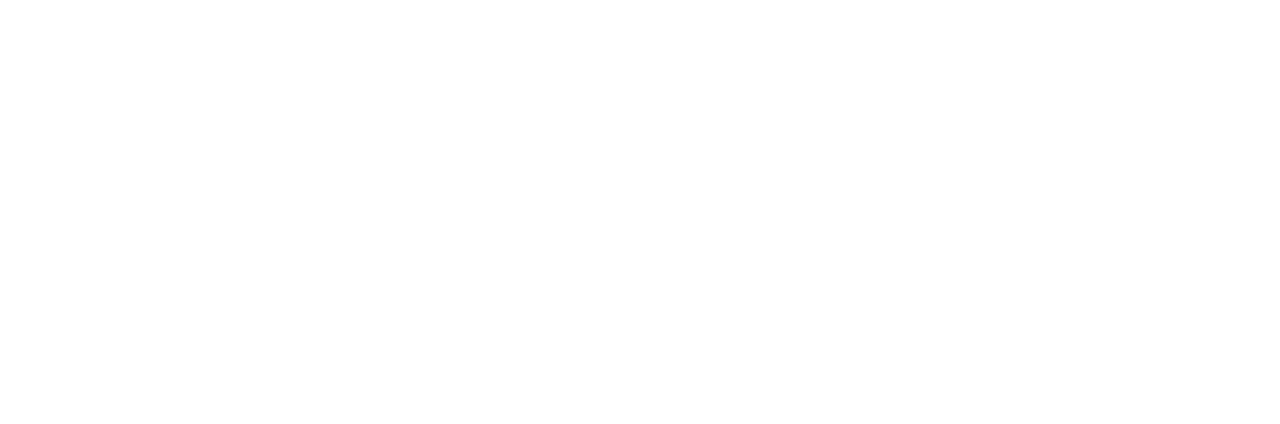
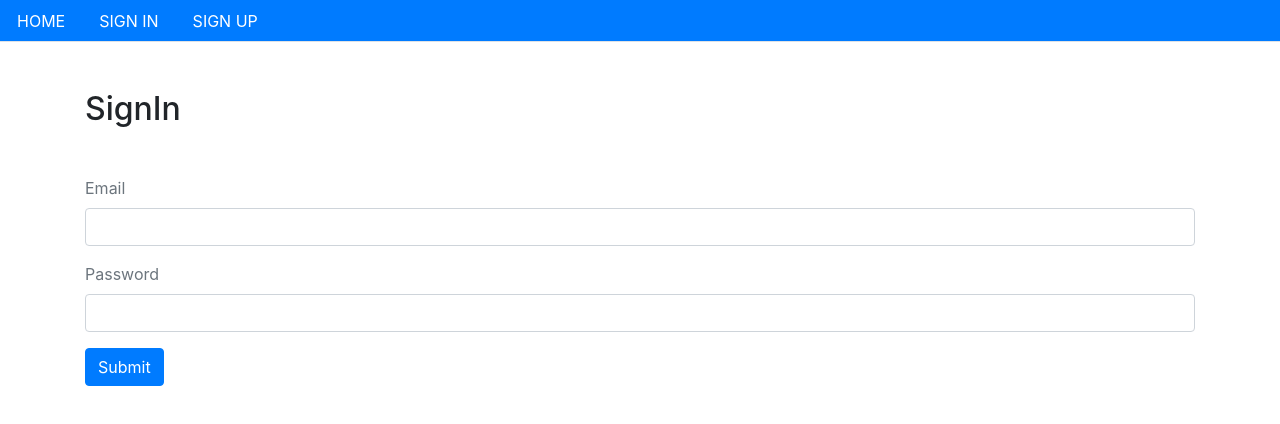
Before and after one commit to Morksha/DevelopmentTask, a React (Create React App) app in the folder react-front/: page /signin in a window 1280 px wide. Shown: the top 424 px of the page. Built offline with nearby package versions, Linux system fonts and the light colour scheme.

Commit message:
no message

```diff
--- a/react-front/package.json
+++ b/react-front/package.json
@@ -6,8 +6,8 @@
     "@testing-library/jest-dom": "^5.16.5",
     "@testing-library/react": "^13.3.0",
     "@testing-library/user-event": "^13.5.0",
-    "react": "^18.2.0",
-    "react-dom": "^18.2.0",
+    "react": "^17.0.2",
+    "react-dom": "^17.0.2",
     "react-router-dom": "^5.2.0",
     "react-scripts": "5.0.1",
     "web-vitals": "^2.1.4"
--- a/react-front/src/MainRouter.js
+++ b/react-front/src/MainRouter.js
@@ -1,13 +1,17 @@
 import React from 'react';
 import { Route, Switch } from "react-router-dom";
 import Home from './core/Home';
+import Menu from './core/Menu';
 import Signup from './user/Signup';
+import Signin from './user/Signin';
 
 const MainRouter = () => (
 <div>
+<Menu />
 <Switch>
 <Route exact path="/" component={Home} />
-<Route exact path="/Signup" component={Signup} />
+<Route exact path="/signup" component={Signup} />
+<Route exact path="/signin" component={Signin} />
 </Switch>
 
 </div>
--- /dev/null
+++ b/react-front/src/core/Menu.js
@@ -0,0 +1,27 @@
+import React from 'react'
+import {Link , withRouter} from 'react-router-dom';
+
+const isActive = (history,path) => {
+  if(history.location.pathname == path) return {color:"#ff9900"}
+  else return {color:"#ffffff"}
+}
+
+const Menu = ({history}) =>(
+  <div>
+  <ul className="nav nav-tabs bg-primary " >
+    <li className="nav-item">
+      <Link className="nav-link text-white" style={isActive(history,"/")} to="/">HOME</Link>
+    </li>
+    <li className="nav-item">
+    <Link className="nav-link text-white" style={isActive(history,"/signin")} to="/signin">SIGN IN</Link>
+    </li>
+    <li className="nav-item">
+      <Link className="nav-link text-white" style={isActive(history,"/signup")} to="/signup">SIGN UP</Link>
+    </li>
+  </ul>
+  </div>
+);
+
+
+
+export default withRouter(Menu);
--- /dev/null
+++ b/react-front/src/user/Signin.js
@@ -0,0 +1,114 @@
+import React, {Component} from "react";
+import {Redirect} from 'react-router-dom'
+
+class Signin extends Component {
+
+  constructor(){
+super();
+this.state ={
+  email:"",
+  password:"",
+  error:"",
+  redirectToReferer:false,
+  loading: false
+};
+
+  }
+
+  handleChange = (name) => (event) => {
+    this.setState({error:""})
+    this.setState({[name]:event.target.value});
+  };
+
+  authenticate(jwt, next){
+    if(typeof window !== "undefined"){
+      localStorage.setItem("jwt",JSON.stringify(jwt));
+      next();
+    }
+  }
+
+  clickSubmit = event => {
+    event.preventDefault();
+    this.setState({loading:true})
+    const{email, password} = this.state;
+    const user = {
+      email,
+      password
+    };
+    //console.log(user);
+    this.signin(user).then(data => {
+      if(data.error) {
+        this.setState({error: data.error, loading:false});
+      }else{
+        //authenticate
+        this.authenticate(data, () => {
+          this.setState({redirectToReferer: true})
+        })
+      }
+    });
+  };
+
+  signin = (user) => {
+  return  fetch("http://localhost:8080/signin",{
+      method:"POST",
+      headers:{
+        Accept:"application/json",
+      "Content-Type":"application/json"
+
+      },
+      body: JSON.stringify(user)
+    })
+    .then(response => {
+      return response.json();
+    })
+    .catch(err => console.log(err));
+  };
+
+  signinForm = (email, password) => (
+    <form>
+    <div className="form-group">
+    <label className="text-muted">Email</label>
+    <input
+    onChange={this.handleChange("email")}
+    type="email"
+    className="form-control"
+    value={email}
+    />
+    </div>
+
+    <div className="form-group">
+    <label className="text-muted">Password</label>
+    <input
+    onChange={this.handleChange("password")}
+    type="password"
+    className="form-control"
+    value={password}
+    />
+    </div>
+    <button
+    onClick={this.clickSubmit}
+    className="btn btn-raised btn-primary">Submit</button>
+    </form>
+  )
+
+  render(){
+    const {email, password,error, redirectToReferer,loading} = this.state;
+    if(redirectToReferer){
+      return <Redirect to="/"/>
+    }
+    return(
+      <div className="container">
+<h2 className="mt-5 mb-5">SignIn</h2>
+
+<div className="alert alert-danger" style={{display: error ? "": "none"}}>{error}</div>
+{loading ? <div className="jumbotron text-center">
+<h2>Loading...</h2>
+</div> : ("")}
+
+{this.signinForm(email, password)}
+      </div>
+    );
+  }
+}
+
+export default Signin;
```
Also changed, not shown: 1 other file (tests, documents, lock files or other folders).
